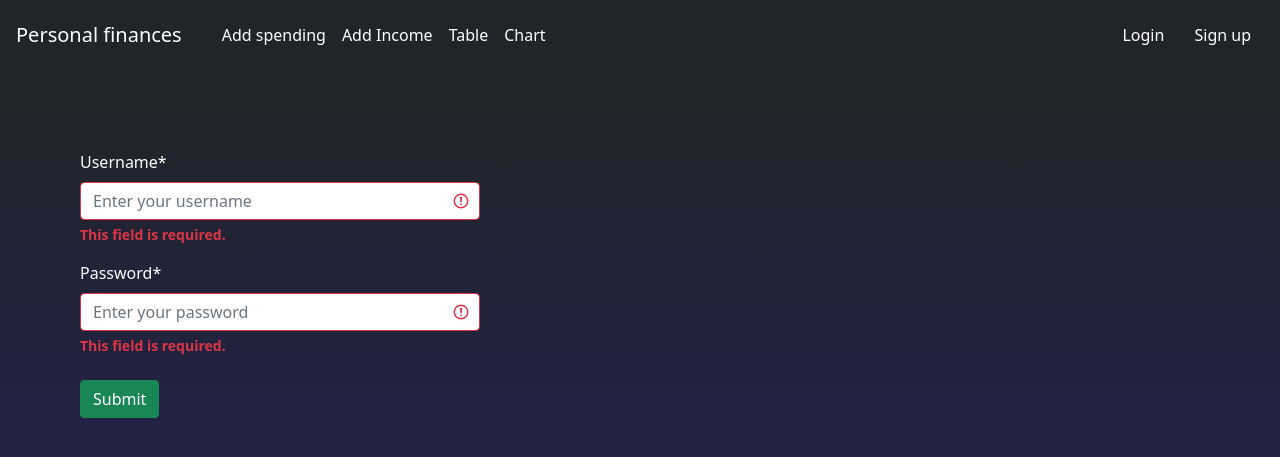
After one commit to osrokas/django-finances, a Django app: page /finances/login/ in a window 1280 px wide. The commit adds this page. Shown: the top 457 px of the page. Run offline with Django 5.2, Linux system fonts and the light colour scheme; some libraries are stand-ins or nearby versions.

Commit message:
login and register added

```diff
--- a/personal_finances/finances/forms.py
+++ b/personal_finances/finances/forms.py
@@ -1,5 +1,25 @@
 from django import forms
 from .models import Category
+from django.contrib.auth.models import User
+from django.contrib.auth.forms import UserCreationForm
+
+class UserLoginForm(forms.Form):
+    username = forms.CharField(required=True, widget=forms.TextInput(attrs={"placeholder": "Enter your username"}))
+    password = forms.CharField(required=True, widget=forms.PasswordInput(attrs={"placeholder": "Enter your password"}))
+
+    class Meta:
+        model = User
+        fields = ['username', 'password']
+
+class UserRegisterForm(UserCreationForm):
+    username = forms.CharField(required=True, widget=forms.TextInput(attrs={"placeholder": "Enter a username"}))
+    email = forms.EmailField(required=True)
+    first_name = forms.CharField(required=False, widget=forms.TextInput(attrs={"placeholder": "Enter your first name"}))
+    last_name = forms.CharField(required=False, widget=forms.TextInput(attrs={"placeholder": "Enter your last name"}))
+
+    class Meta:
+        model = User
+        fields = ['username', 'email', 'first_name', 'last_name', 'password1', 'password2']
 
 
 class SpendingsForm(forms.Form):
--- a/personal_finances/finances/templates/spendings/layout.html
+++ b/personal_finances/finances/templates/spendings/layout.html
@@ -27,21 +27,22 @@
 
         <!-- create nav bar div -->
         <nav class="navbar navbar-expand-lg navbar-dark bg-dark">
-            <div class="container-fluid">
-              <a class="navbar-brand" href="/finances/">Personal finances</a>
+
               <button
-                class="navbar-toggler"
+                class="navbar-toggler "
                 type="button"
                 data-bs-toggle="collapse"
                 data-bs-target="#navbarNav"
                 aria-controls="navbarNav"
                 aria-expanded="false"
                 aria-label="Toggle navigation"
+                 style="margin-left: 1rem; margin-bottom: 1rem;"
               >
                 <span class="navbar-toggler-icon"></span>
               </button>
               <div class="collapse navbar-collapse" id="navbarNav">
-                <ul class="navbar-nav">
+                <a class="navbar-brand" style="margin-left: 1rem;" href="/finances/">Personal finances</a>
+                <ul class="navbar-nav"  style="margin-left: 1rem;">
                   <li class="nav-item"></li>
                     <a class="nav-link active" aria-current="page" href="/finances/add">Add spending</a>
                   </li>
@@ -56,7 +57,13 @@
                   </li>
                   </ul>
                 </div>
+                <div>
+                  <a href="/finances/login" class="btn btn-dark my-2" role="button">Login</a>
+                  <a href="/finances/register" class="btn btn-dark my-2" style="margin-right: 1rem; position: relative;" role="button">Sign up</a>
+                </div>
               </nav>
+
+
 
         {% block main %}{% endblock %}
 
--- /dev/null
+++ b/personal_finances/finances/templates/spendings/login.html
@@ -0,0 +1,17 @@
+{% extends "spendings/layout.html" %}
+
+    {% load static %}
+    {% load crispy_forms_tags %}
+    <link rel="stylesheet" href="{% static 'spendings/style.css' %}">
+
+{% block main %}
+<div style="margin: 10vh; max-width: 400px;">
+    <form action="/finances/login/" method="post">
+    {% csrf_token %}
+    {{form|crispy}}
+    <input style="margin-top: 1vh;" type="submit" value="Submit" class="btn btn-success">
+    </form>
+</div>
+
+
+{% endblock %}
--- a/personal_finances/finances/urls.py
+++ b/personal_finances/finances/urls.py
@@ -9,4 +9,6 @@ urlpatterns = [
     path(route="<int:spending_id>/", view=views.detail, name="detail"),
     path(route="add/", view=views.add_spending, name="add"),
     path(route="income/", view=views.add_income, name="income"),
+    path(route="register/", view=views.registration, name="register"),
+    path(route="login/", view=views.login, name="login"),
 ]
--- a/personal_finances/finances/views.py
+++ b/personal_finances/finances/views.py
@@ -1,13 +1,15 @@
 from calendar import c
-from django.shortcuts import render
+from re import U
+from django.shortcuts import redirect, render
 from django.http import HttpResponse
 from django_tables2 import SingleTableView
 from .models import Category, Spending, Income
 from .tables import SpendingTable
 import pandas as pd
-from .forms import SpendingsForm, IncomeForm
+from .forms import SpendingsForm, IncomeForm, UserRegisterForm, UserLoginForm
 from django.db.models import Sum
 from .utils import current_month_range
+from django.contrib.auth import authenticate
 
 def index(request):
 
@@ -138,3 +140,37 @@ def add_income(request):
             return render(request, "spendings/income.html", {"form": form, "text": text})
     else:
         return render(request, "spendings/income.html", {"form": form})
+
+
+def login(request):
+
+    form = UserLoginForm(request.POST)
+    if request.method == "POST":
+        print(request.POST.get("username"))
+        if form.is_valid():
+            username = request.POST.get("username")
+            password = request.POST.get("password")
+
+            user = authenticate(username=username, password=password)
+
+            if user is not None:
+                return redirect(index)
+            else:
+                return redirect(login)
+
+    return render(request, "spendings/login.html", {"form": form})
+
+
+def registration(request):
+
+    form = UserRegisterForm(request.POST)
+
+    if request.method == "POST":
+        print(request.POST.get("username"))
+        if form.is_valid():
+            form.save()
+            return redirect(login)
+        else:
+            return redirect(registration)
+    else:
+        return render(request, "spendings/register.html", {"form": form})
```
Also changed, not shown: personal_finances/finances/templates/spendings/register.html (added, +17 -0 lines), personal_finances/finances/static/spendings/style.css (line endings or trailing spaces).
